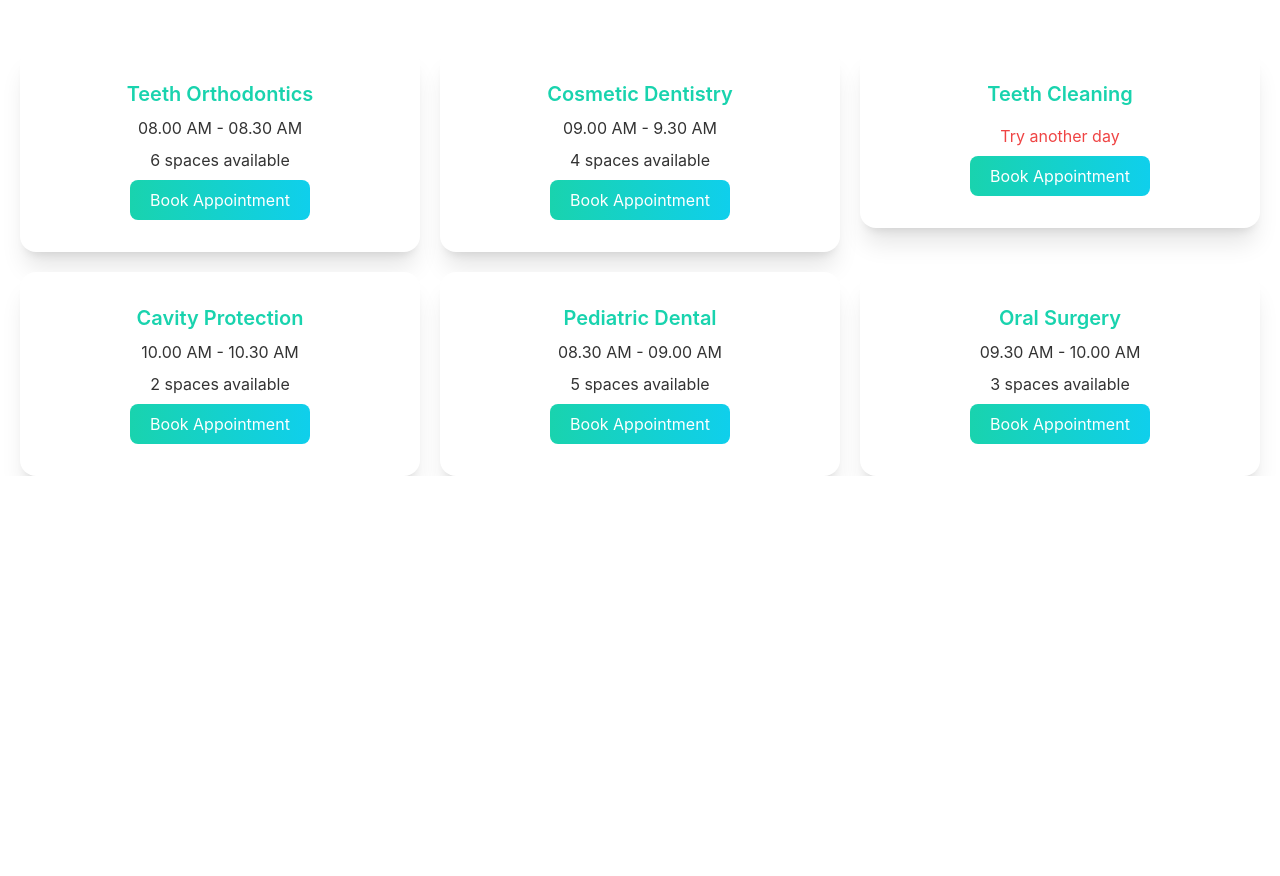
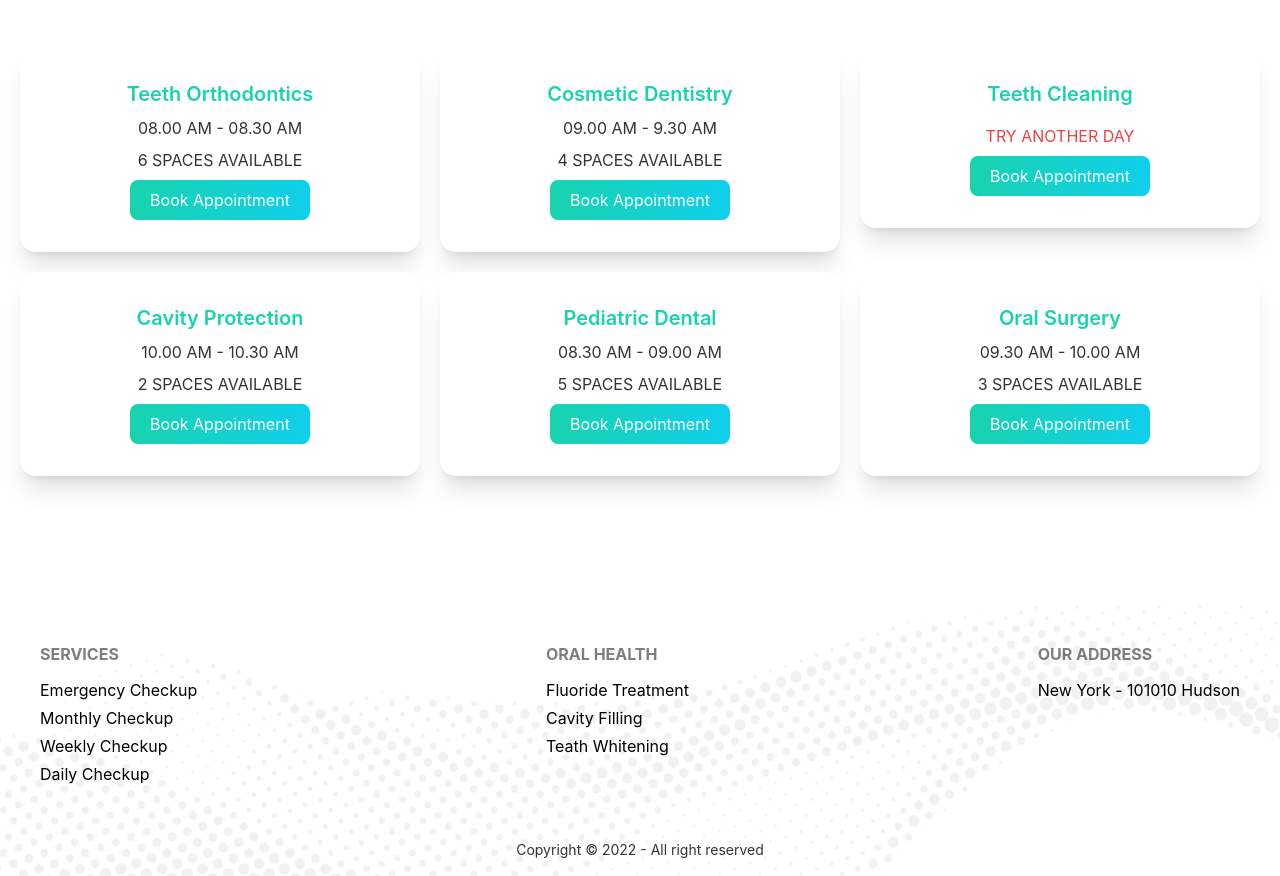
Before and after one commit to MdIbrahimKholil7/doctor-portals, a React (Create React App) app: page /appointments in a window 1280 px wide. Shown: the part 960-1836 px from the top of the page. Before the commit the page ends 1436 px from the top, so only its background shows below. Built offline with nearby package versions, Linux system fonts and the light colour scheme.

Commit message:
footer section add complete

```diff
--- a/src/components/Page/Appointments/Appointments.js
+++ b/src/components/Page/Appointments/Appointments.js
@@ -1,7 +1,7 @@
 import React, { useState } from 'react';
 import GetAppointment from './GetAppointment/GetAppointment';
 import Treatment from './Treatment/Treatment';
-
+import Footer from '../../Shared/Footer/Footer'
 const Appointments = () => {
     const [selected, setSelected] = useState(new Date())
     return (
@@ -13,6 +13,7 @@ const Appointments = () => {
             <Treatment
             selected={selected}
             />
+            <Footer/>
         </div>
     );
 };
--- a/src/components/Page/Appointments/Treatment/Treatment.js
+++ b/src/components/Page/Appointments/Treatment/Treatment.js
@@ -10,10 +10,9 @@ const Treatment = ({ selected }) => {
             .then(data => setServices(data))
     }, [])
     return (
-        <div className='px-5 mt-9'>
+        <div className='px-5 mt-9 mb-32'>
             <p className='text-center text-xl text-secondary font-bold'>Available Appointment on {format(selected, 'PP')}</p>
             <div className='grid grid-cols-1 lg:grid-cols-3 gap-5 mt-12 lg:mt-20'>
-
                 {
                     services.map(service => <TreatmentCard
                         key={service._id}
--- a/src/components/Page/Appointments/Treatment/TreatmentCard.js
+++ b/src/components/Page/Appointments/Treatment/TreatmentCard.js
@@ -8,7 +8,7 @@ const TreatmentCard = ({ service }) => {
                 <div className="card-body items-center text-center">
                     <h2 className="card-title text-secondary">{name}</h2>
                     <p>{slots[0]}</p>
-                    <p className={`${!slots.length && 'text-red-500'}`}>{slots.length ? `${slots.length > 1 ? slots.length + ' spaces' : slots.length + ' space'} available` : 'Try another day'}</p>
+                    <p className={`${!slots.length && 'text-red-500'} uppercase`}>{slots.length ? `${slots.length > 1 ? slots.length + ' spaces' : slots.length + ' space'} available` : 'Try another day'}</p>
                     <div className="card-actions">
                         <button className="bgGradient px-5 py-2 text-white rounded-lg text-[16px]">Book Appointment</button>
                     </div>
```
